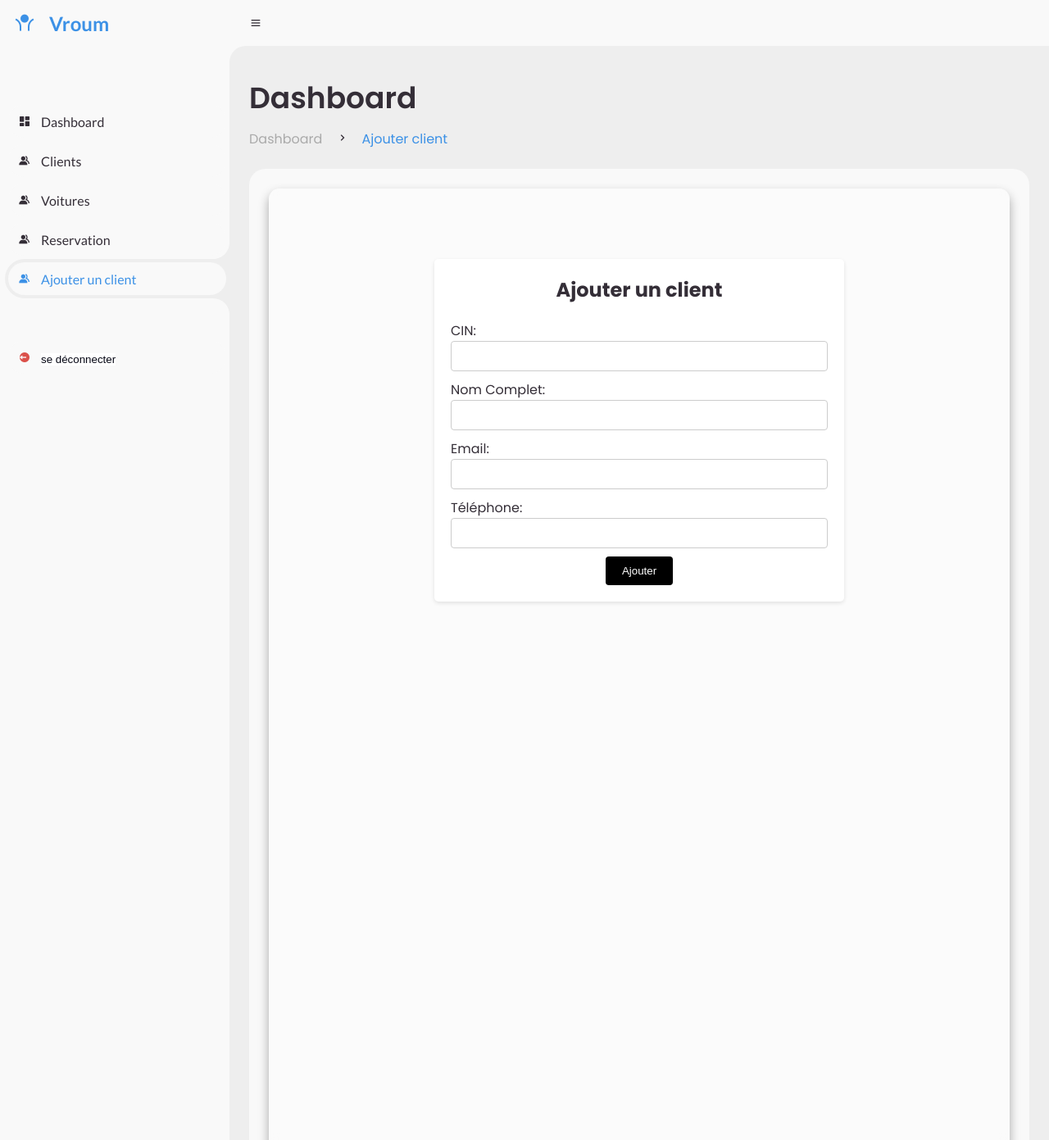
After one commit to gir-yay/BDD, a Django app: page /ajouter-client/ in a window 1280 px wide. The commit adds this page. Shown: the whole page at 82% size. Run offline with Django 4.2, Linux system fonts and the light colour scheme; some libraries are stand-ins or nearby versions.

Commit message:
ajouter client

```diff
--- a/DB_project/DB_project/urls.py
+++ b/DB_project/DB_project/urls.py
@@ -15,7 +15,7 @@ Including another URLconf
 """
 from django.contrib import admin
 from django.urls import path
-from appCar.views import home, ajouter_voiture,dashboard,our_managers,our_admins,modifier_manager,supprimer_manager,ajouter_manager,dashboard_manager,login_view,logout_view,our_clients,our_cars,our_reservations, ajouter_admin , view_car,modifier_client,supprimer_client
+from appCar.views import home, ajouter_voiture,dashboard,our_managers,our_admins,modifier_manager,supprimer_manager,ajouter_manager,dashboard_manager,login_view,logout_view,our_clients,our_cars,our_reservations, ajouter_admin , view_car,modifier_client,supprimer_client,ajouter_client
 
 
 
@@ -43,6 +43,8 @@ urlpatterns = [
     path('supprimer-client/<str:client_cin>/', supprimer_client, name='supprimer_client'),
     path('ajouter-manager/', ajouter_manager, name='ajouter_manager'),
     path('ajouter-admin/', ajouter_admin, name='ajouter_admin'),
+    #ajouter client
+    path('ajouter-client/', ajouter_client, name='ajouter_client'),
 
 
 
--- a/DB_project/appCar/views.py
+++ b/DB_project/appCar/views.py
@@ -234,6 +234,16 @@ def ajouter_admin(request):
         form = AdminForm()
     return render(request, 'ajouter_admin.html', {'form': form})
 
+def ajouter_client(request):
+    if request.method == 'POST':
+        form = ClientForm(request.POST)
+        if form.is_valid():
+            form.save()
+            return redirect('our_clients')  # Rediriger vers le tableau de bord après l'ajout
+    else:
+        form = ClientForm()
+    return render(request, 'ajouter_client.html', {'form': form})
+
 
 def ajouter_voiture(request):
     if request.method == 'POST':
--- /dev/null
+++ b/DB_project/templates/ajouter_client.html
@@ -0,0 +1,165 @@
+<!DOCTYPE html>
+<html lang="en">
+<head>
+	<meta charset="UTF-8">
+	<meta name="viewport" content="width=device-width, initial-scale=1.0">
+	<title>Ajouter client</title>
+
+	<link href='https://unpkg.com/boxicons@2.0.9/css/boxicons.min.css' rel='stylesheet'>
+	<link href="https://cdn.jsdelivr.net/npm/remixicon@3.2.0/fonts/remixicon.css" rel="stylesheet">
+     <link rel="stylesheet" href="https://cdnjs.cloudflare.com/ajax/libs/font-awesome/5.15.3/css/all.min.css"/>
+	<!-- My CSS -->
+	{% load static %}
+	<link rel="stylesheet" href="{% static 'css/our_manager.css' %}">
+	<link rel="stylesheet" type="text/css" href="{% static 'css/modifier_manager.css' %}"/>
+</head>
+<body>
+
+
+
+	<!-- SIDEBAR -->
+	<section id="sidebar">
+		<a href="#" class="brand">
+
+			<i class="bx ri-open-arm-fill "></i>
+			<span class="text">Vroum</span>
+		</a>
+		<ul class="side-menu top">
+			<li >
+				<a href="{% url 'dashboard_manager' %}">
+					<i class='bx bxs-dashboard' ></i>
+					<span class="text">Dashboard</span>
+				</a>
+			</li>
+			<li >
+				 <a href="{% url 'our_clients' %}">
+
+					<i class='bx bxs-group' ></i>
+					<span class="text">Clients</span>
+				</a>
+			</li>
+			<li>
+				<a href="{% url 'our_cars' %}">
+				<i class='bx bxs-group' ></i>
+					<span class="text">Voitures</span>
+				</a>
+			</li>
+            <li>
+				<a href="{% url 'our_reservations' %}">
+				<i class='bx bxs-group' ></i>
+					<span class="text">Reservation</span>
+				</a>
+			</li>
+            <li class="active">
+				<a href="{% url 'ajouter_client' %}">
+				<i class='bx bxs-group' ></i>
+					<span class="text">Ajouter un client</span>
+				</a>
+			</li>
+
+		</ul>
+		<ul class="side-menu">
+			<li>
+				<a href="" class="logout">
+					<i class='bx bxs-log-out-circle' ></i>
+					<form action="{% url 'logout' %}" method="Post">
+						{% csrf_token %}
+                     <button class="logout-btn">se déconnecter</button>
+                    </form>
+				</a>
+
+			</li>
+		</ul>
+	</section>
+	<!-- SIDEBAR -->
+
+	<!-- CONTENT -->
+	<section id="content">
+		<!-- NAVBAR -->
+		<nav>
+			<i class="bx bx-menu"></i>
+			<a href="#" class="nav-link"></a>
+			<form action="#">
+				<div class="form-input"></div>
+			</form>
+
+			<a href="#" class="notification">
+				<i></i>
+			</a>
+		</nav>
+		<!-- NAVBAR -->
+
+		<!-- MAIN -->
+		<main style="background-color: #eee">
+			<div class="head-title">
+				<div class="left">
+					<h1>Dashboard</h1>
+					<ul class="breadcrumb">
+						<li>
+							<a href="#">Dashboard</a>
+						</li>
+						<li><i class="bx bx-chevron-right"></i></li>
+						<li>
+							<a class="active" href="{% url 'home' %}">Ajouter client</a>
+						</li>
+					</ul>
+				</div>
+			</div>
+
+			<div class="table-data">
+				<div class="order">
+					<main class="table" id="customers_table">
+						<div class="container">
+							<h2>Ajouter un client</h2>
+							<form method="post" id="form">
+								{% csrf_token %}
+								<div class="form-group">
+									<label for="cin">CIN:</label>
+									<input type="text" id="cin" name="cin" />
+								</div>
+								<div class="form-group">
+									<label for="name">Nom Complet:</label>
+									<input
+										type="text"
+										id="name"
+										name="name"
+										required
+									/>
+								</div>
+                                <div class="form-group">
+									<label for="email">Email:</label>
+									<input
+										type="email"
+										id="email"
+										name="email"
+										required
+									/>
+								</div>
+
+								<div class="form-group">
+									<label for="phone">Téléphone:</label>
+									<input
+										type="text"
+										id="phone"
+										name="phone"
+										required
+									/>
+								</div>
+
+
+								<center>
+									<button type="submit" class="btn">
+										Ajouter
+									</button>
+								</center>
+							</form>
+						</div>
+					</main>
+				</div>
+			</div>
+		</main>
+	</section>
+</div>
+
+</body>
+</html>
--- a/DB_project/templates/our_clients.html
+++ b/DB_project/templates/our_clients.html
@@ -53,7 +53,7 @@
 				</a>
 			</li>
             <li>
-				<a href="">
+				<a href="{% url 'ajouter_client' %}">
 				<i class='bx bxs-group' ></i>
 					<span class="text">Ajouter un client</span>
 				</a>
```
